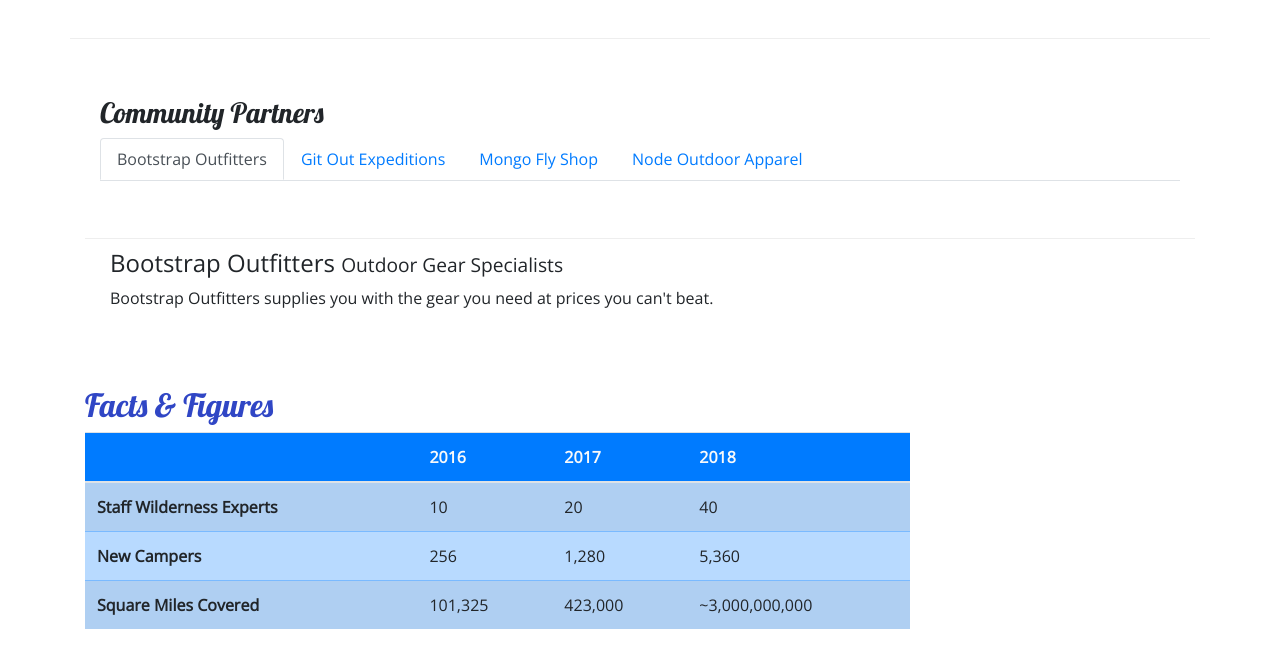
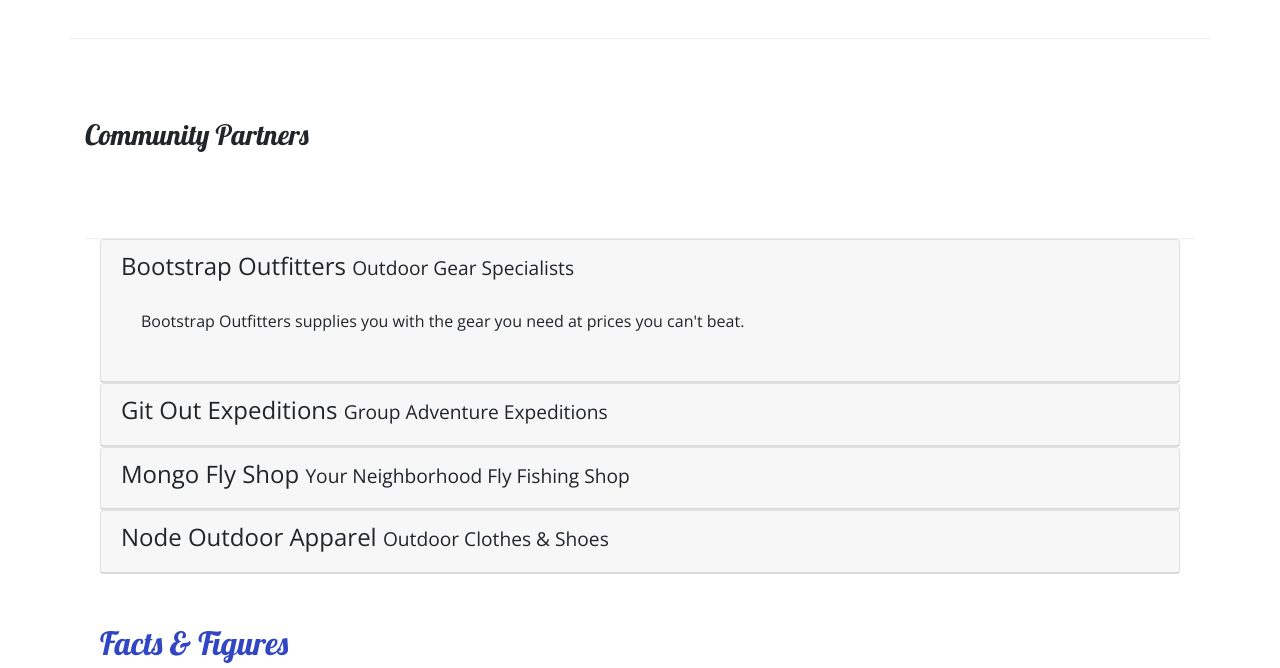
Before and after one commit to heidiSceets/nucampsite, a website: page aboutus.html in a window 1280 px wide. Shown: the part 891-1559 px from the top of the page. Drawn offline with nearby package versions, Linux system fonts and the light colour scheme.

Commit message:
Accordion

```diff
--- a/aboutus.html
+++ b/aboutus.html
@@ -30,7 +30,6 @@
             </div>
         </div>
     </header>
-
     <nav class="navbar navbar-expand-sm navbar-dark sticky-top">
         <div class="container">
             <a class="navbar-brand" href="index.html"><img src="img/logo.png" height="30" width="30" /></a>
@@ -47,7 +46,6 @@
             </div>
         </div>
     </nav>
-
     <div class="container">
         <div class="row row-content align-items-center">
             <div class="col">
@@ -90,9 +88,10 @@
             <div class="col">
                 <div class="card bg-light mt-3">
                     <blockquote class="blockquote card-body">
-                        <p class="mb-0">I will not follow where the path may lead, but I will go where there is no path, and I will leave a trail.</p>
-                        <footer class="blockquote-footer">Muriel Strode,
-                            <cite title="Source Title">"Wind-Wafted Wild Flowers" - The Open Court, 1903</cite>
+                        <p class="mb-0">I will not follow where the path may lead, but I will go where there is no path,
+                            and I will leave a trail.</p>
+                        <footer class="blockquote-footer">Muriel Strode, <cite title="Source Title">"Wind-Wafted Wild
+                                Flowers" - The Open Court, 1903</cite>
                         </footer>
                     </blockquote>
                 </div>
@@ -101,32 +100,65 @@
         <div>
             <div class="container">
                 <div class="row row-content align-items-center">
-                    <div class="col">
+                    <div id="accordion">
                         <h3>Community Partners</h3>
-                        <ul class="nav nav-tabs">
-                            <li> <a class="nav-link active" href="#bootstrap" role="tab" data-toggle="tab">Bootstrap Outfitters</a></li>
-                            <li> <a class="nav-link" href="#git" role="tab" data-toggle="tab">Git Out Expeditions</a> </li>
-                            <li> <a class="nav-link" href="#mongo" role="tab" data-toggle="tab">Mongo Fly Shop</a> </li>
-                            <li> <a class="nav-link" href="#node" role="tab" data-toggle="tab">Node Outdoor Apparel</a> </li>
-                        </ul>
                     </div>
                 </div>
-                <div class="tab-content">
-                    <div role="tabpanel" class="tab-pane fade show active" id="bootstrap">
-                        <h4>Bootstrap Outfitters <small>Outdoor Gear Specialists</small></h4>
-                        <p class="d-none d-sm-block">Bootstrap Outfitters supplies you with the gear you need at prices you can't beat.</p>
+                <div class="card">
+                    <div role="tab" class="card-header">
+                        <h4>
+                            <a data-toggle="collapse" data-target="#bootstrap">Bootstrap Outfitters <small>Outdoor Gear
+                                    Specialists</small></a>
+                        </h4>
+                        <div class="collapse show" id="bootstrap" data-parent="#accordion">
+                            <div class="card-body">
+                                <p class="d-none d-sm-block">Bootstrap Outfitters supplies you with the gear you need at
+                                    prices you can't beat.</p>
                             </div>
-                    <div role="tabpanel" class="tab-pane fade" id="git">
-                        <h4>Git Out Expeditions <small>Group Adventure Expeditions</small></h4>
-                        <p class="d-none d-sm-block">Join Git Out Expeditions to explore new horizons with a group of other adventurers!</p>
                         </div>
-                    <div role="tabpanel" class="tab-pane fade" id="mongo">
-                        <h4>Mongo Fly Shop <small>Your Neighborhood Fly Fishing Shop.</small></h4>
-                        <p class="d-none d-sm-block">Need a new fishing pole, a tacklebox, or flies of all kinds? Stop by Mongo Fly Shop.</p>
                     </div>
-                    <div role="tabpanel" class="tab-pane fade" id="node">
-                        <h4>Node Outdoor Apparel <small>Outdoor Clothes & Shoes</small></h4>
-                        <p class="d-none d-sm-block">From polar fleeces to swimsuits, hiking boots to waders, a visit to Node will be sure to get you covered.</p>
+                </div>
+                <div class="card">
+                    <div role="tab" class="card-header">
+                        <h4>
+                            <a class="collapsed" data-toggle="collapse" data-target="#git"> Git Out Expeditions
+                                <small>Group Adventure Expeditions</small>
+                            </a>
+                        </h4>
+                        <div class="collapse" id="git" data-parent="#accordion">
+                            <div class="card-body">
+                                <p class="d-none d-sm-block">Join Git Out Expeditions to explore new horizons with a
+                                    group of other adventurers!</p>
+                            </div>
+                        </div>
+                    </div>
+                </div>
+                <div class="card">
+                    <div role="tab" class="card-header">
+                        <h4>
+                            <a class="collapsed" data-toggle="collapse" data-target="#mongo"> Mongo Fly Shop <small>Your
+                                    Neighborhood Fly Fishing Shop</small>
+                            </a>
+                        </h4>
+                        <div class="collapse" id="mongo" data-parent="#accordion">
+                            <div class="card-body">
+                                <p class="d-none d-sm-block">Need a new fishing pole, a tacklebox, or flies of all
+                                    kinds? Stop by Mongo Fly Shop.</p>
+                            </div>
+                        </div>
+                    </div>
+                </div>
+                <div class="card">
+                    <div role="tab" class="card-header">
+                        <h4>
+                            <a class="collapsed" data-toggle="collapse" data-target="#node"> Node Outdoor Apparel
+                                <small>Outdoor Clothes & Shoes</small>
+                            </a>
+                        </h4>
+                        <div class="collapse" id="node" data-parent="#accordion">
+                            <div class="card-body">
+                                <p class="d-none d-sm-block">From polar fleeces to swimsuits, hiking boots to waders, a
+                                    visit to Node will be sure to get you covered.</p>
                             </div>
                         </div>
                     </div>
@@ -169,7 +201,6 @@
                     </div>
                 </div>
             </div>
-
             <footer class="site-footer">
                 <div class="container">
                     <div class="row">
@@ -184,26 +215,28 @@
                         </div>
                         <div class="col-6 col-sm-5 text-center">
                             <h5>Social</h5>
-                <a class="btn btn-social-icon btn-instagram" href="http://instagram.com/"><i class="fa fa-instagram"></i></a>
-                <a class="btn btn-social-icon btn-facebook" href="http://facebook.com/"><i class="fa fa-facebook"></i></a>
-                <a class="btn btn-social-icon btn-twitter" href="http://twitter.com/"><i class="fa fa-twitter"></i></a>
-                <a class="btn btn-social-icon btn-google" href="http://youtube.com/"><i class="fa fa-youtube"></i></a>
+                            <a class="btn btn-social-icon btn-instagram" href="http://instagram.com/"><i
+                                    class="fa fa-instagram"></i></a>
+                            <a class="btn btn-social-icon btn-facebook" href="http://facebook.com/"><i
+                                    class="fa fa-facebook"></i></a>
+                            <a class="btn btn-social-icon btn-twitter" href="http://twitter.com/"><i
+                                    class="fa fa-twitter"></i></a>
+                            <a class="btn btn-social-icon btn-google" href="http://youtube.com/"><i
+                                    class="fa fa-youtube"></i></a>
                         </div>
                         <div class="col-sm-4 text-center">
-                <a role="button" class="btn btn-link" href="tel:+12065551234"><i class="fa fa-phone"></i> 1-206-555-1234</a><br />
-                <a role="button" class="btn btn-link" href="mailto:campsites@nucamp.co"><i class="fa fa-envelope-o"></i> campsites@nucamp.co</a>
+                            <a role="button" class="btn btn-link" href="tel:+12065551234"><i class="fa fa-phone"></i>
+                                1-206-555-1234</a><br />
+                            <a role="button" class="btn btn-link" href="mailto:campsites@nucamp.co"><i
+                                    class="fa fa-envelope-o"></i> campsites@nucamp.co</a>
                         </div>
                     </div>
                 </div>
             </footer>
-
-
             <!-- jQuery must come first, then Popper.js, then the Bootstrap JavaScript plugins.-->
             <script src="node_modules/jquery/dist/jquery.slim.min.js"></script>
             <script src="node_modules/popper.js/dist/umd/popper.min.js"></script>
             <script src="node_modules/bootstrap/dist/js/bootstrap.min.js"></script>
-
-
 </body>
 
 </html>
--- a/css/styles.css
+++ b/css/styles.css
@@ -37,8 +37,9 @@ header h2 {
     background-color: #901CAD;
 }
 
-.tab-content {
-    border: 1 ox solid #DDD;
-    border-top: none;
-    padding: 10px;
+
+
+a, a:hover {
+    color: inherit;
+    text-decoration: none;
 }
```
Lines whose indentation alone changed are shown as unchanged.
